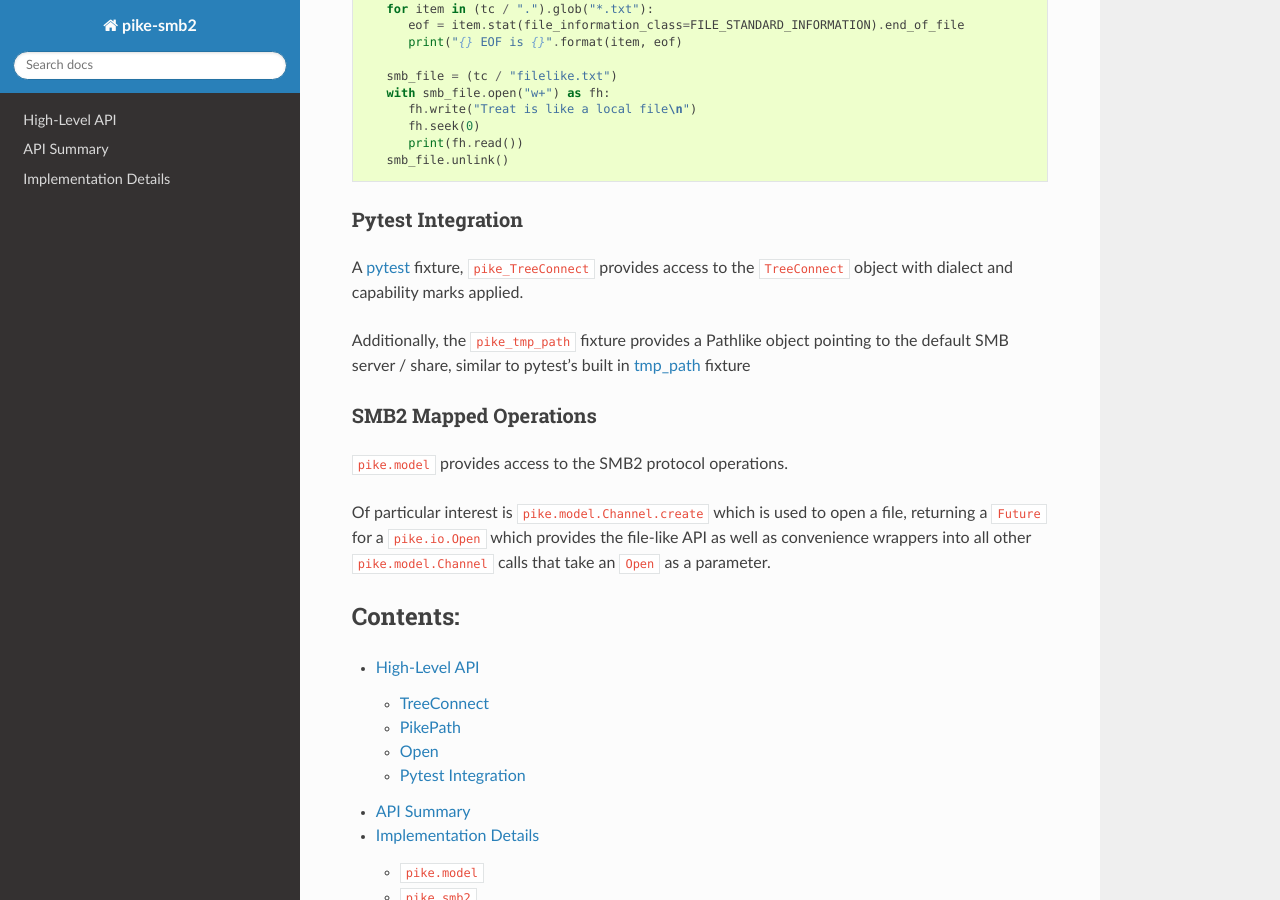
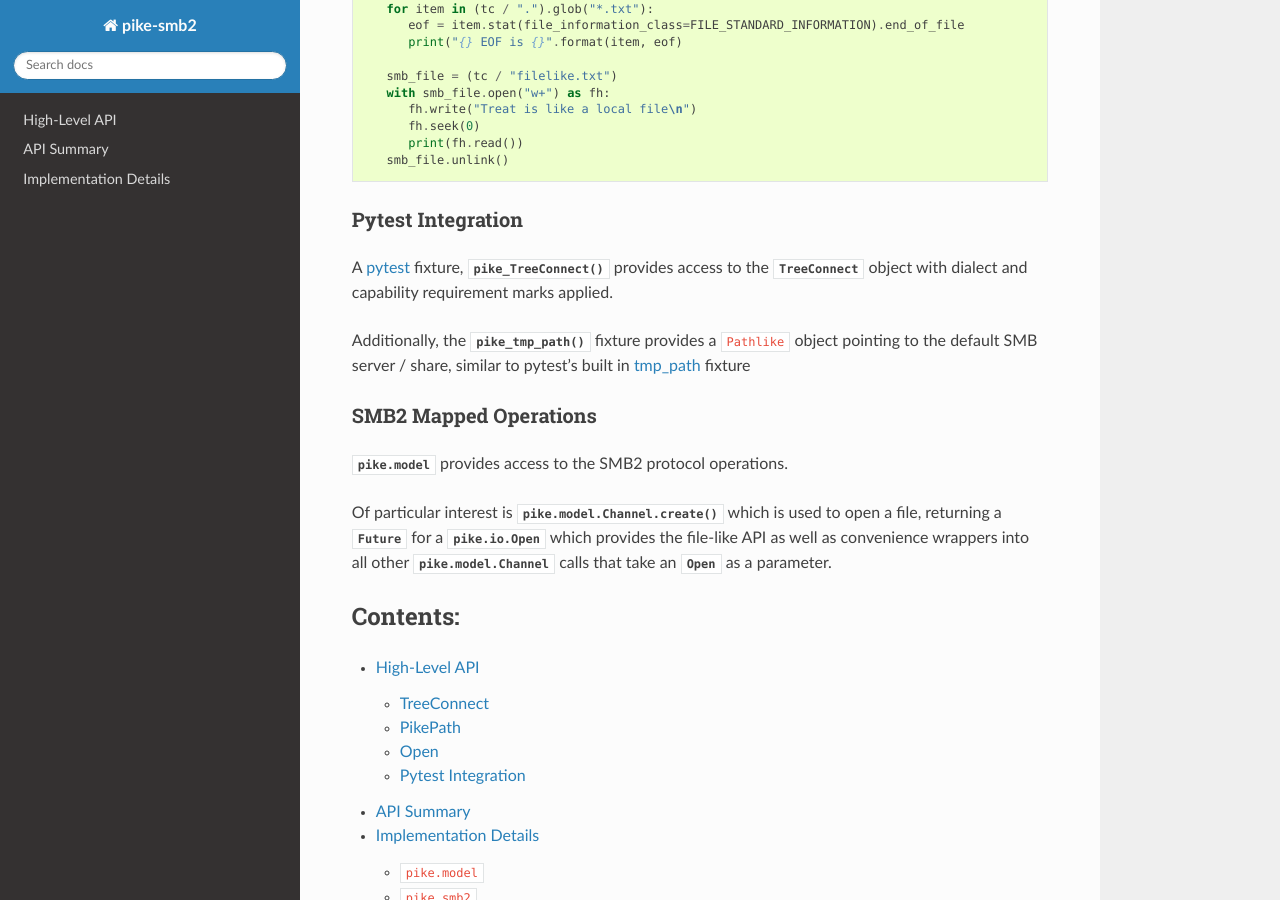
Before and after one commit to emc-isilon/pike, a Sphinx documentation site: the page built from doc/source/index.rst, in a window 1280 px wide and 900 px high, scrolled down 1537 px. Built offline with Sphinx 7.4.7 and the Read the Docs theme 2.0.0, drawn with Linux system fonts in a browser that asks for light colours; some of the changed lines change nothing that is shown.

Commit message:
docs: index: link to modules, classes, and functions
use :py:* style linking to tie the documentation together

```diff
--- a/doc/source/index.rst
+++ b/doc/source/index.rst
@@ -73,10 +73,10 @@
 Using the ``Pathlike`` interface
 ================================
 
-the ``TreeConnect`` object can be used with the division operator
-to construct a ``Pathlike`` object, ``PikePath``. The returned
-instance is bound to the particular tree connect and session
-and can perform most common `Path <https://docs.python.org/3/library/pathlib.html#methods>`_
+the :py:class:`~pike.TreeConnect` object can be used with the division operator
+to construct a ``Pathlike`` object, :py:class:`~pike.path.PikePath`. The
+returned instance is bound to the particular tree connect and session and can
+perform most common `Path <https://docs.python.org/3/library/pathlib.html#methods>`_
 operations.
 
 .. code-block:: python
@@ -99,23 +99,26 @@
 Pytest Integration
 ==================
 
-A `pytest <https://docs.pytest.org/en/stable/>`_ fixture, ``pike_TreeConnect`` provides
-access to the ``TreeConnect`` object with dialect and capability marks applied.
+A `pytest <https://docs.pytest.org/en/stable/>`_ fixture,
+:py:func:`~pike.pytest_support.pike_TreeConnect` provides access to the
+:py:class:`~pike.TreeConnect` object with dialect and capability requirement
+marks applied.
 
-Additionally, the ``pike_tmp_path`` fixture provides a Pathlike object pointing
-to the default SMB server / share, similar to pytest's built in
-`tmp_path <https://docs.pytest.org/en/stable/tmpdir.html#the-tmp-path-fixture>`_
-fixture
+Additionally, the :py:func:`~pike.pytest_support.pike_tmp_path` fixture
+provides a ``Pathlike`` object pointing to the default SMB server / share,
+similar to pytest's built in `tmp_path
+<https://docs.pytest.org/en/stable/tmpdir.html#the-tmp-path-fixture>`_ fixture
 
 SMB2 Mapped Operations
 ======================
 
-``pike.model`` provides access to the SMB2 protocol operations.
+:py:mod:`pike.model` provides access to the SMB2 protocol operations.
 
-Of particular interest is ``pike.model.Channel.create`` which is used to open a
-file, returning a ``Future`` for a ``pike.io.Open`` which provides the file-like
-API as well as convenience wrappers into all other ``pike.model.Channel`` calls
-that take an ``Open`` as a parameter.
+Of particular interest is :py:func:`pike.model.Channel.create` which is used to
+open a file, returning a :py:class:`~pike.model.Future` for a
+:py:class:`pike.io.Open` which provides the file-like API as well as convenience
+wrappers into all other :py:class:`pike.model.Channel` calls that take an
+:py:class:`~pike.io.Open` as a parameter.
 
 *********
 Contents:
```
